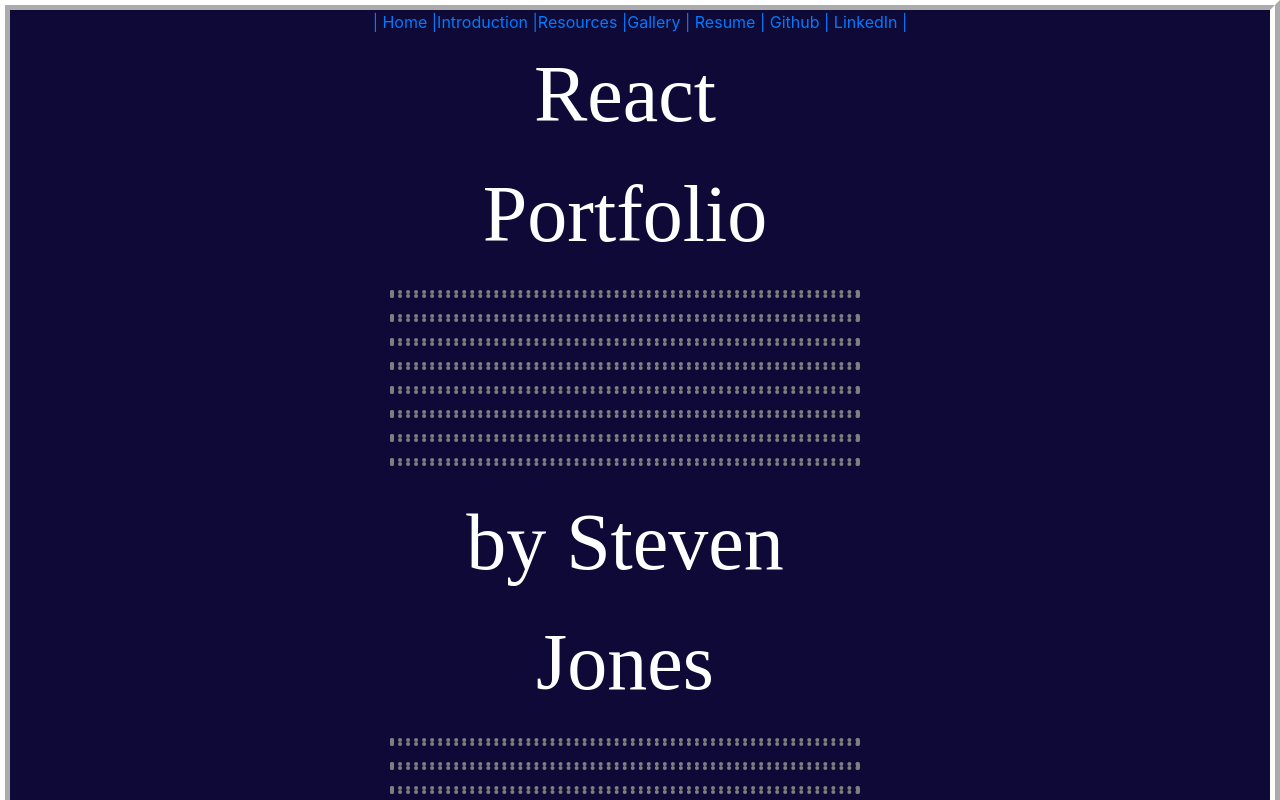
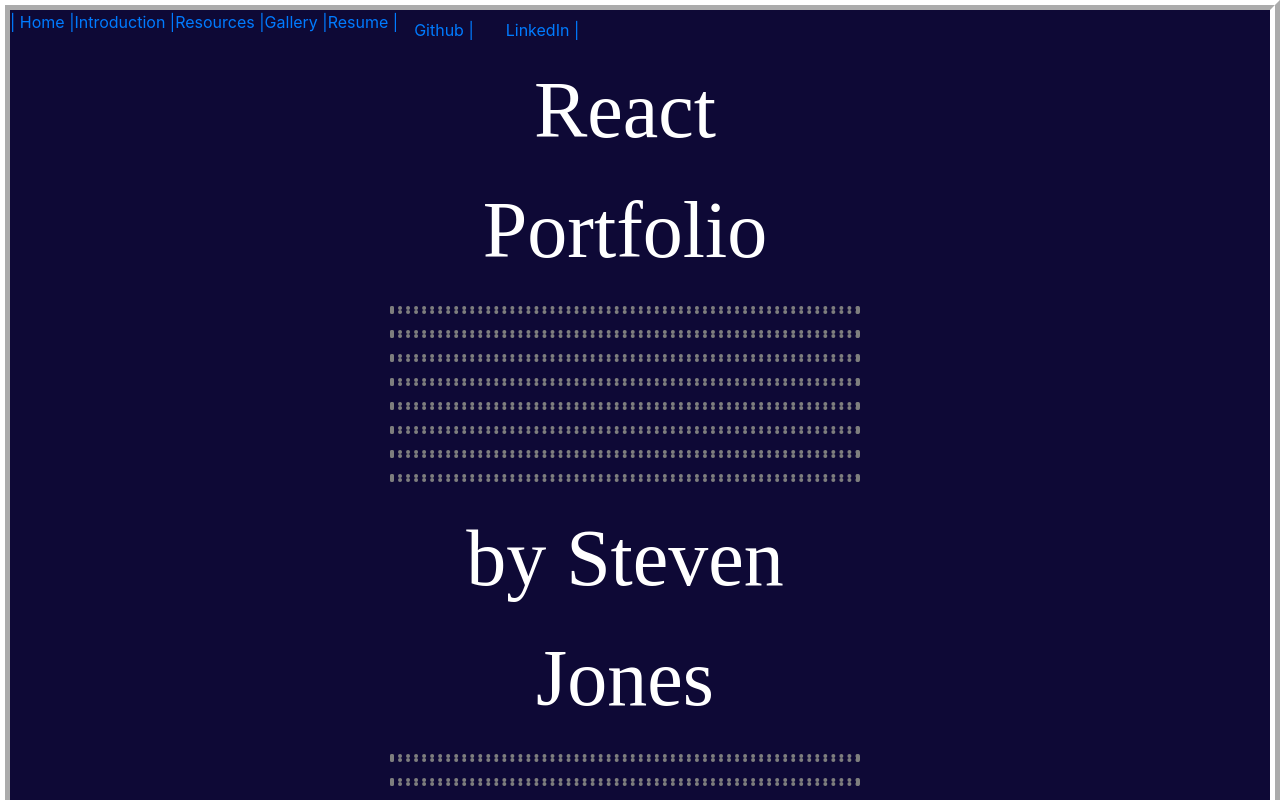
Before and after one commit to StevenSJones/my-react-portfolio, a React (Create React App) app: page / in a window 1280 px wide. Shown: the top 800 px of the page. Built offline with nearby package versions, Linux system fonts and the light colour scheme.

Commit message:
I added link items for each link in the nav. I also got the github and linkedin links to work as nav items with blank targets.

```diff
--- a/src/components/Header.js
+++ b/src/components/Header.js
@@ -1,5 +1,6 @@
 import React from "react";
 import { Link } from "react-router-dom";
+import { Nav } from "react-bootstrap";
 //react router dom is imported so that <Router> and <Switch> can be used here and in the Header.js because it houses the buttons.
 
 export default function Header(props) {
@@ -9,16 +10,32 @@
 function Navigation() {
   return (
     <>
-<nav className="color-nav" sticky="top">
-<Link to="/">| Home |</Link>
-<Link to="/introduction">Introduction |</Link>
-<Link to="/resources">Resources |</Link>
-<Link to="/gallery">Gallery |</Link>
-<Link to="./resume.html"> Resume |</Link>
-<Link to="https://github.com/StevenSJones"> Github |</Link>
-<Link to="https://www.linkedin.com/in/steven-j-285a33115"> LinkedIn |</Link>
-
-</nav>
+      <Nav className="color-nav" sticky="top">
+        <Nav.Item>
+          <Link to="/">| Home |</Link>
+        </Nav.Item>
+        <Nav.Item>
+          <Link to="/introduction">Introduction |</Link>
+        </Nav.Item>
+        <Nav.Item>
+          <Link to="/resources">Resources |</Link>
+        </Nav.Item>
+        <Nav.Item>
+          <Link to="/gallery">Gallery |</Link>
+        </Nav.Item>
+        <Nav.Item>
+          <Link to="./resume.html"> Resume |</Link>
+        </Nav.Item>
+        <Nav.Item>
+          <Nav.Link href="https://github.com/StevenSJones" target="_blank"> Github |</Nav.Link>
+        </Nav.Item>
+        <Nav.Item>
+          <Nav.Link href="https://www.linkedin.com/in/steven-j-285a33115" target="_blank">
+            {" "}
+            LinkedIn |
+          </Nav.Link>
+        </Nav.Item>
+      </Nav>
       {/* <div className="container">
         <Navbar className="color-nav" sticky="top" collapseOnSelect expand="lg">
           <div className="row">
```
